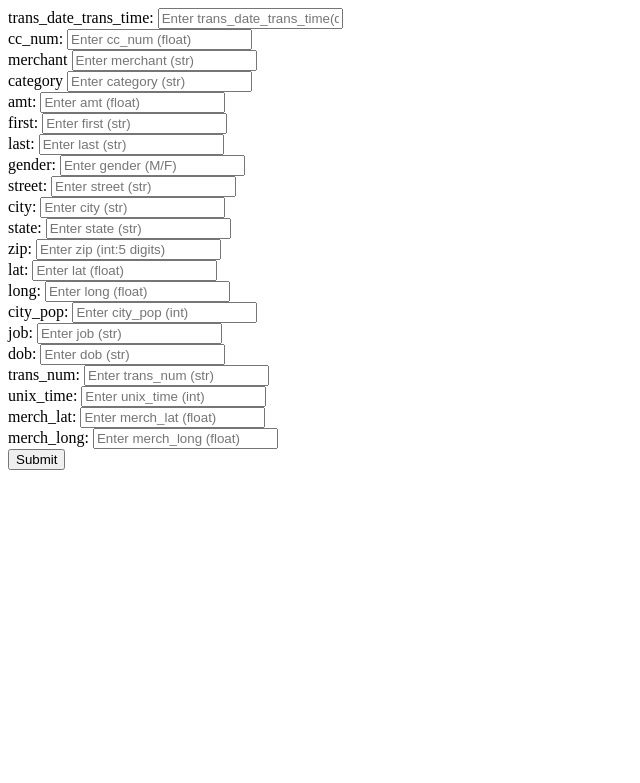
After one commit to Madhura1414/fraud-test-ML-pipeline, a Flask app: template templates/form2.html in a window 1280 px wide. The commit adds this page. Shown: the top 783 px of the page, without its empty margins (0-640 px from the left). Run offline with Flask 3, Linux system fonts and the light colour scheme; the template is opened without the code that fills it, so the values that code supplies are empty.

Commit message:
last commit

```diff
--- a/app.py
+++ b/app.py
@@ -14,28 +14,41 @@ def predict_datapoint():
     if request.method == "GET":
         return render_template("form.html")
     else:
+        # data = CustomData(
+        #     trans_date_trans_time = request.form.get('trans_date_trans_time'),
+        #     cc_num =request.form.get('cc_num'),
+        #     merchant = request.form.get("merchant"),
+        #     category = request.form.get("category"),
+        #     amt = float(request.form.get("amt")),
+        #     first = request.form.get("first"),
+        #     last = request.form.get("last"),
+        #     gender = request.form.get("gender"),
+        #     street = request.form.get("street"),
+        #     city = request.form.get('city'),
+        #     state = request.form.get('state'),
+        #     zip = int(request.form.get('zip')),
+        #     lat = float(request.form.get('lat')),
+        #     long = float(request.form.get('long')),
+        #     city_pop = int(request.form.get('city_pop')),
+        #     job = request.form.get('job'),
+        #     dob = request.form.get('dob'),
+        #     trans_num = request.form.get('trans_num'),
+        #     unix_time = int(request.form.get('unix_time')),
+        #     merch_lat= float(request.form.get('merch_lat')),
+        #     merch_long=float(request.form.get('merch_long'))
+        # )
         data = CustomData(
-            trans_date_trans_time = request.form.get('trans_date_trans_time'),
-            cc_num =request.form.get('cc_num'),
-            merchant = request.form.get("merchant"),
+            time = request.form.get('time'),
             category = request.form.get("category"),
             amt = float(request.form.get("amt")),
-            first = request.form.get("first"),
-            last = request.form.get("last"),
             gender = request.form.get("gender"),
-            street = request.form.get("street"),
             city = request.form.get('city'),
-            state = request.form.get('state'),
-            zip = int(request.form.get('zip')),
+
             lat = float(request.form.get('lat')),
-            long = float(request.form.get('long')),
-            city_pop = int(request.form.get('city_pop')),
+
             job = request.form.get('job'),
-            dob = request.form.get('dob'),
-            trans_num = request.form.get('trans_num'),
-            unix_time = int(request.form.get('unix_time')),
-            merch_lat= float(request.form.get('merch_lat')),
-            merch_long=float(request.form.get('merch_long'))
+            age_group = request.form.get('age_group'),
+
         )
     new_data = data.get_data_as_dataframe()
     predict_pipeline = PredictPipeline()
--- a/src/components/data_transformation.py
+++ b/src/components/data_transformation.py
@@ -35,7 +35,7 @@ class DataTransformation:
             num_pipeline=Pipeline(
                 steps=[
                 ('imputer',SimpleImputer(strategy='mean')),
-                ('scaler',StandardScaler())
+                ('scaler', StandardScaler()),
                 ]
             )
 
@@ -44,7 +44,7 @@ class DataTransformation:
                 steps=[
                 ('imputer',SimpleImputer(strategy='most_frequent')),
                 ('one_hot_encoder', OneHotEncoder()),
-                'scaler', StandardScaler())
+                ('scaler', StandardScaler())
                 ]
             )
 
--- a/src/pipeline/train_pipeline.py
+++ b/src/pipeline/train_pipeline.py
@@ -4,9 +4,9 @@ from src.components.data_transformation import DataTransformation
 from src.components.model_trainer import ModelTrainer
 
 if __name__ == "__main__":
-    # obj = ConnectDatabase()
-    # obj.establish_connection('localhost','root','root123','fraudtest','projectdata')
-    # obj.retrieve_data()
+    obj = ConnectDatabase()
+    obj.establish_connection('localhost','root','root123','fraudtest','projectdata')
+    obj.retrieve_data()
 
     obj1 = DataIngestion()
     train_data_path, test_data_path = obj1.initiate_data_ingestion()
--- /dev/null
+++ b/templates/form2.html
@@ -0,0 +1,106 @@
+
+<html>
+<body>
+<form action="{{url_for('predict_datapoint')}}" method="POST">
+    <div class="form-group">
+        <label for="ctrans_date_trans_timearat">trans_date_trans_time:</label>
+        <input type="text" id="trans_date_trans_time" name="trans_date_trans_time" placeholder="Enter trans_date_trans_time(dd/mm/yyyy hh:mm)">
+    </div>
+
+    <div class="form-group">
+        <label for="cc_num">cc_num:</label>
+        <input type="text" id="cc_num" name="cc_num" placeholder="Enter cc_num (float)">
+    </div>
+
+    <div class="form-group">
+        <label for="merchant">merchant</label>
+        <input type="text" id="merchant" name="merchant" placeholder="Enter merchant (str)">
+    </div>
+
+    <div class="form-group">
+        <label for="category">category</label>
+        <input type="text" id="category" name="category" placeholder="Enter category (str)">
+    </div>
+
+    <div class="form-group">
+        <label for="amt">amt:</label>
+        <input type="text" id="amt" name="amt" placeholder="Enter amt (float)">
+    </div>
+
+    <div class="form-group">
+        <label for="first">first:</label>
+        <input type="text" id="first" name="first" placeholder="Enter first (str)">
+    </div>
+
+    <div class="form-group">
+      <label for="last">last:</label>
+      <input type="text" id="last" name="last" placeholder="Enter last (str)">
+    </div>
+
+  <div class="form-group">
+    <label for="gender">gender:</label>
+    <input type="text" id="gender" name="gender" placeholder="Enter gender (M/F)">
+  </div>
+
+  <div class="form-group">
+    <label for="street">street:</label>
+    <input type="text" id="street" name="street" placeholder="Enter street (str)">
+  </div>
+
+  <div class="form-group">
+    <label for="city">city:</label>
+    <input type="text" id="city" name="city" placeholder="Enter city (str)">
+  </div>
+  <div class="form-group">
+    <label for="state">state:</label>
+    <input type="text" id="state" name="state" placeholder="Enter state (str)">
+  </div>
+  <div class="form-group">
+    <label for="zip">zip:</label>
+    <input type="text" id="zip" name="zip" placeholder="Enter zip (int:5 digits)">
+  </div>
+  <div class="form-group">
+    <label for="lat">lat:</label>
+    <input type="text" id="lat" name="lat" placeholder="Enter lat (float)">
+  </div>
+  <div class="form-group">
+    <label for="long">long:</label>
+    <input type="text" id="long" name="long" placeholder="Enter long (float)">
+  </div>
+  <div class="form-group">
+    <label for="city_pop">city_pop:</label>
+    <input type="text" id="city_pop" name="city_pop" placeholder="Enter city_pop (int)">
+  </div>
+  <div class="form-group">
+    <label for="job">job:</label>
+    <input type="text" id="job" name="job" placeholder="Enter job (str)">
+  </div>
+  <div class="form-group">
+    <label for="dob">dob:</label>
+    <input type="text" id="dob" name="dob" placeholder="Enter dob (str)">
+  </div>
+  <div class="form-group">
+    <label for="trans_num">trans_num:</label>
+    <input type="text" id="trans_num" name="trans_num" placeholder="Enter trans_num (str)">
+  </div>
+  <div class="form-group">
+    <label for="unix_time">unix_time:</label>
+    <input type="text" id="unix_time" name="unix_time" placeholder="Enter unix_time (int)">
+  </div>
+
+  <div class="form-group">
+    <label for="merch_lat">merch_lat:</label>
+    <input type="text" id="merch_lat" name="merch_lat" placeholder="Enter merch_lat (float)">
+  </div>
+
+  <div class="form-group">
+    <label for="merch_long">merch_long:</label>
+    <input type="text" id="merch_long" name="merch_long" placeholder="Enter merch_long (float)">
+  </div>
+
+
+<div style="clear:both;"></div>
+  <input type="submit" value="Submit">
+</form>
+</body>
+</html>
```
Also changed, not shown: src/pipeline/prediction_pipeline.py (+24 -52 lines), templates/form.html (+6 -62 lines), 2 other files.
